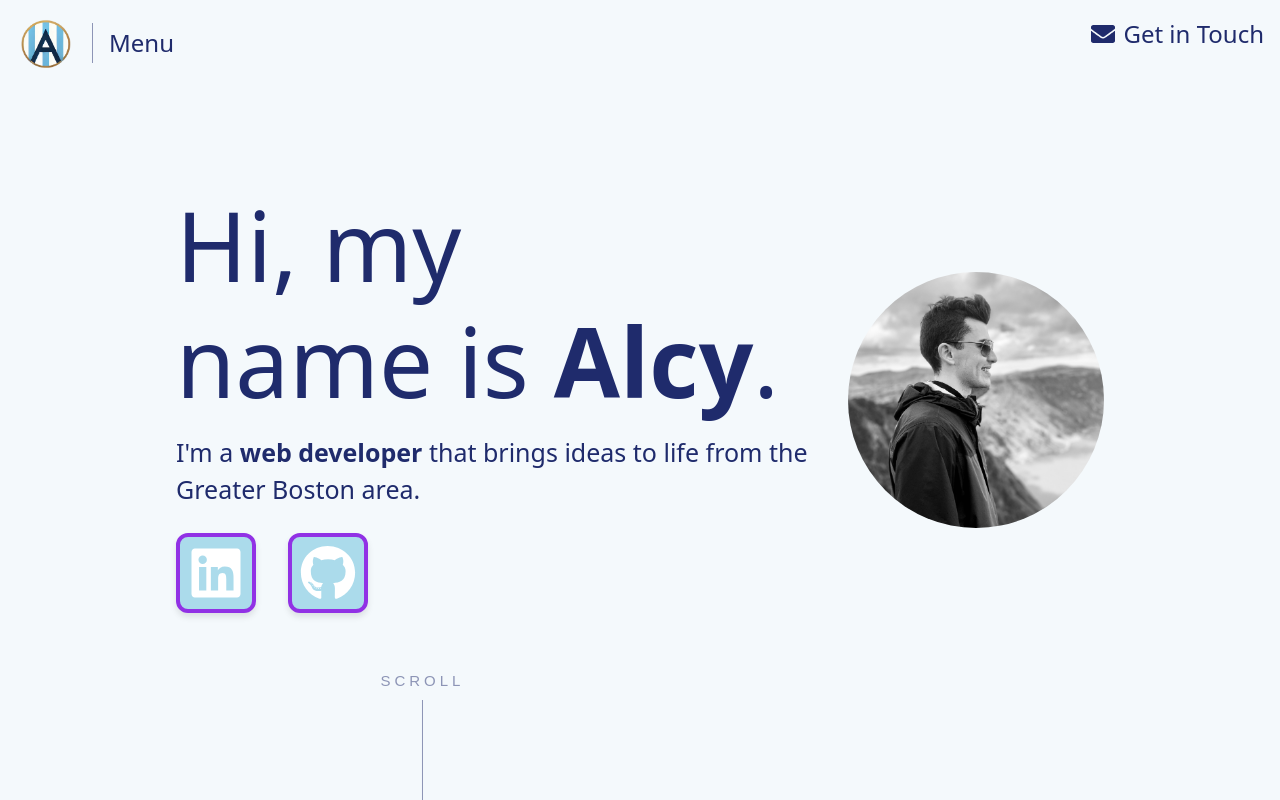
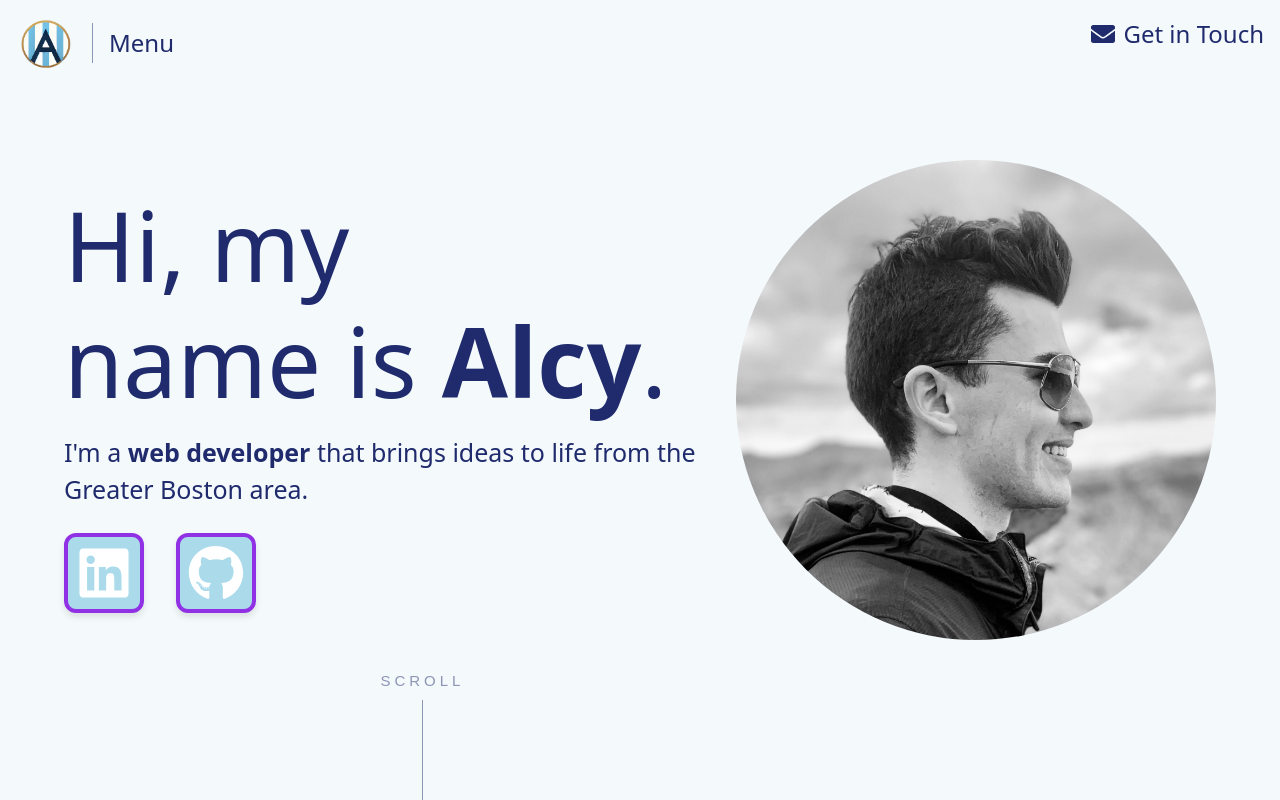
Before and after one commit to alcytorres/alcy-portfolio, a React (Create React App) app: page / in a window 1280 px wide. Shown: the top 800 px of the page. Built offline with nearby package versions, Linux system fonts and the light colour scheme.

Commit message:
Modify profile picture

```diff
--- a/package.json
+++ b/package.json
@@ -9,6 +9,7 @@
     "@testing-library/jest-dom": "^5.17.0",
     "@testing-library/react": "^13.4.0",
     "@testing-library/user-event": "^13.5.0",
+    "css-loader": "^7.1.2",
     "react": "^18.3.1",
     "react-dom": "^18.3.1",
     "react-icons": "^5.3.0",
--- a/src/components/About.css
+++ b/src/components/About.css
@@ -64,9 +64,6 @@
   transition: width 0.3s ease-in-out;
 }
 
-.read-more-link:hover::after {
-  width: 120%; /* Subtle underline expansion effect */
-}
 
 .read-more-link:hover {
   color: #1f2937; /* Darker color on hover */
--- a/src/components/Contact.css
+++ b/src/components/Contact.css
@@ -6,7 +6,7 @@
   justify-content: center;
   align-items: center;
   padding: 2rem; /* Add padding for spacing */
-  background-color: #f9f9f9; /* Optional: Adjust as needed */
+  background-color: #f4f9fc;
 }
 
 /* Contact Heading */
--- a/src/components/Intro.css
+++ b/src/components/Intro.css
@@ -29,18 +29,20 @@
 }
 
 .profile-picture {
-  width: 16rem;
-  height: 16rem;
-  border-radius: 50%;
-  overflow: hidden;
+  width: 30rem; /* Profile picture size */
+  height: 30rem;
+  border-radius: 50%; /* Circle shape */
+  overflow: hidden; /* Ensures image stays within the circle */
 }
 
 .profile-picture-img {
   width: 100%;
   height: 100%;
-  object-fit: cover;
-  filter: grayscale(100%);
+  object-fit: cover; /* Ensures image fills the container */
+  transform: scale(1.7) translate(6%, 18%); /* NEW: Adjust for both rightward and downward movement */
+  filter: grayscale(100%); /* Keeps the grayscale effect */
 }
+
 
 /* Introductory Text Container */
 .intro-text-container {
--- a/src/components/Projects.css
+++ b/src/components/Projects.css
@@ -5,7 +5,7 @@
   flex-direction: column;
   align-items: center;
   padding: 2rem;
-  background-color: #f9f9f9; /* Optional: Adjust as needed */
+  background-color: #f4f9fc;
 }
 
 /* Heading */
--- a/src/components/Projects.js
+++ b/src/components/Projects.js
@@ -17,7 +17,7 @@ function Projects() {
     },
     {
       title: 'Health Tracker', // NEW
-      description: 'Coming Soon in 2025.', // NEW
+      description: 'Coming in 2025.', // NEW
       image: null, // No image for this project yet
       video: null, // No video for this project
     },
```
Also changed, not shown: 1 other file (tests, documents, lock files or other folders).
